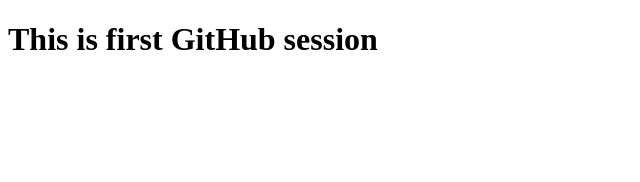
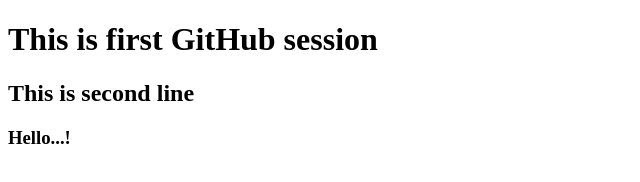
Before and after one commit to Bandgar-Dnyaneshwari/github_session2, a plain HTML site: page index.html in a window 1280 px wide. Shown: the whole page, without its empty margins (0-640 px from the left). Drawn offline with Linux system fonts and the light colour scheme.

Commit message:
Add new file

```diff
--- a/index.html
+++ b/index.html
@@ -5,5 +5,7 @@
     </head>
     <body>
         <h1> This is first GitHub session</h1>
+        <h2> This is second line</h2>
+        <h3> Hello...!</h3>
     </body>
 </html>
```
